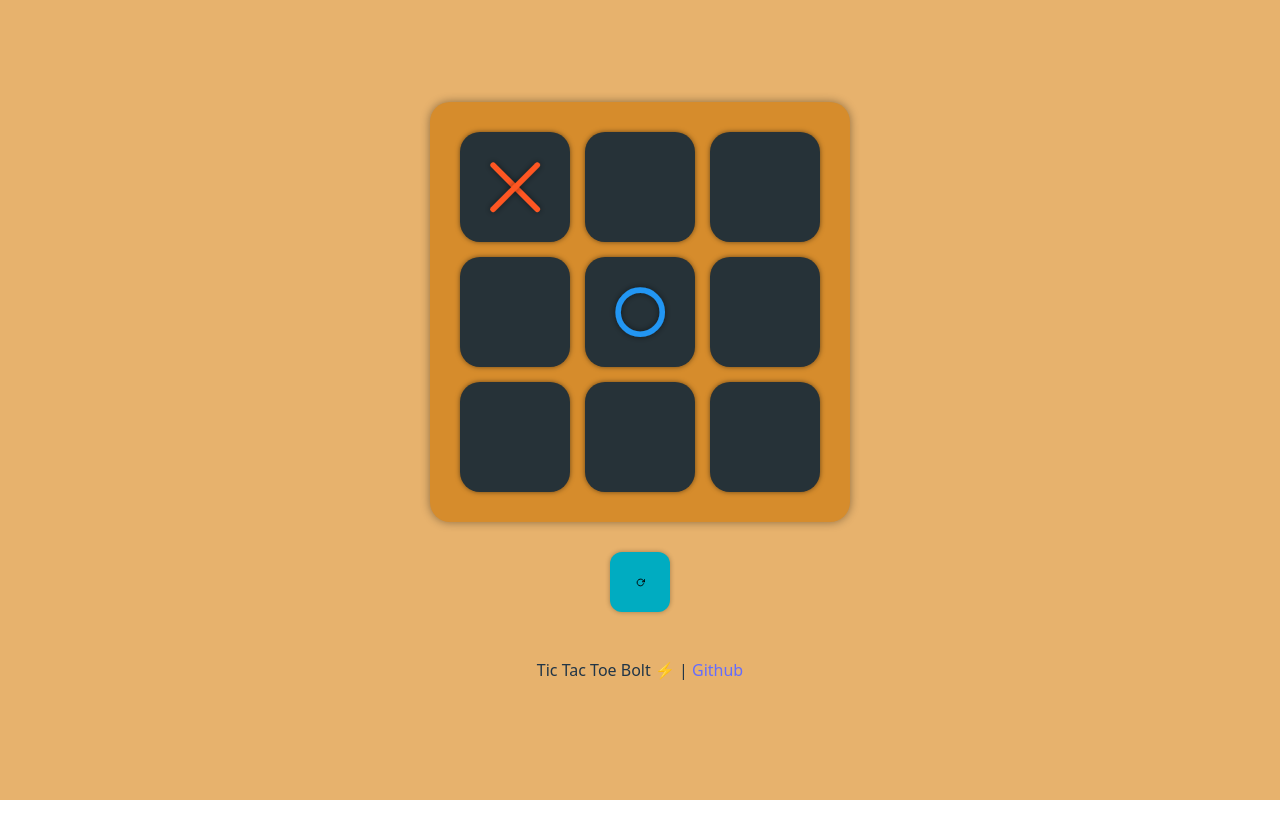
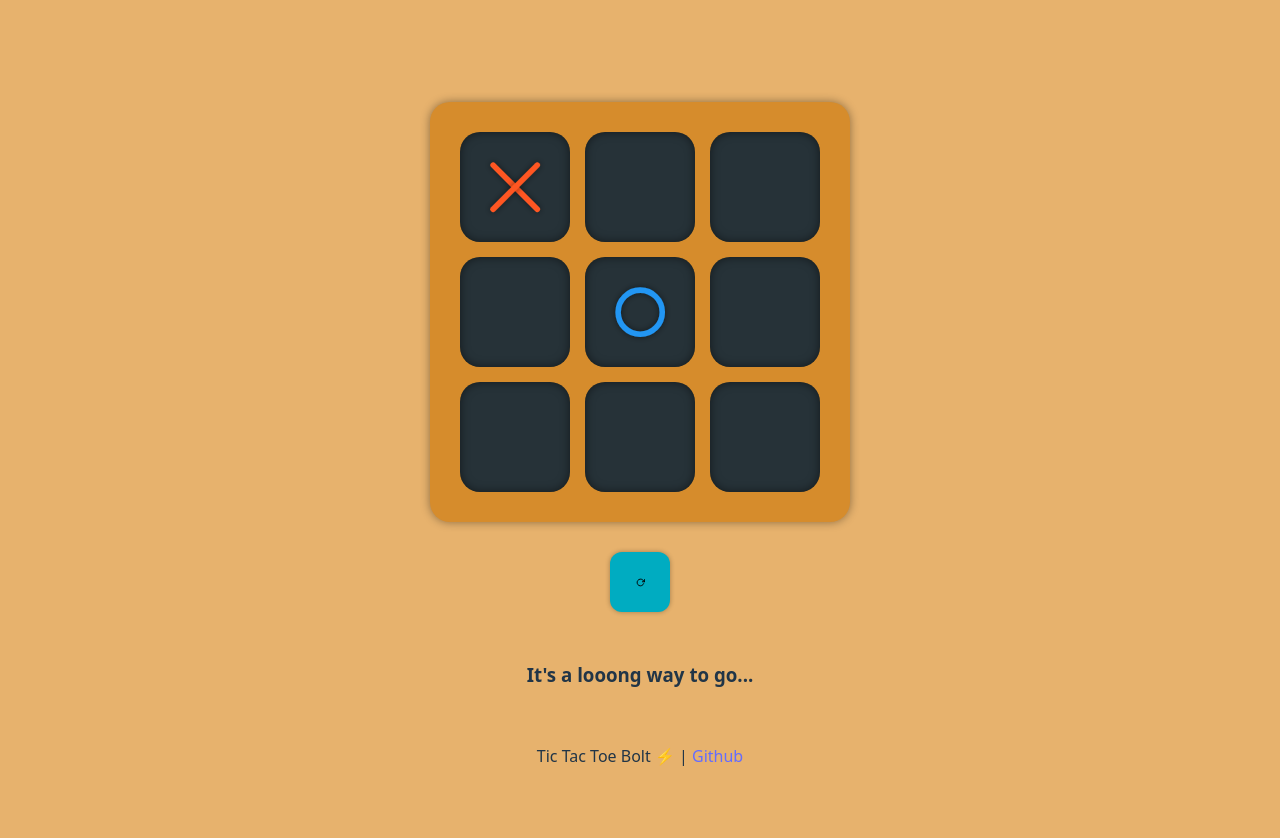
Before and after one commit to d-Bharti001/tic-tac-toe-bolt, a React (Vite) app: page / in a window 1280 px wide. Both pictures are taken after a click on the button 515 px from the left and 187 px from the top of the page. Shown: the top 838 px of the page. Before the commit the page ends 800 px from the top, so only its background shows below. Built offline with nearby package versions, Linux system fonts and the light colour scheme.

Commit message:
Some UI changes with cell and others

```diff
--- a/src/components/GuiBoard.tsx
+++ b/src/components/GuiBoard.tsx
@@ -89,7 +89,7 @@ export default function GuiBoard() {
                 return decideCellEntryVisibilityFromGame(cellPosition);
             }
         }
-        return 0.4;
+        return 0.5;
     };
 
     const handleCellClick = (cellPosition: CellPosition) => {
--- a/src/components/GuiCell.tsx
+++ b/src/components/GuiCell.tsx
@@ -16,7 +16,6 @@ export enum CellBackground {
 }
 
 const CELL_BG = "#263238"; // Dark background for cells
-const WIN_GLOW = "rgba(230, 214, 173, 0.5)"; // Light bluish-white glow
 const X_COLOR = "#FF5722"; // Reddish-orange for X
 const O_COLOR = "#2196F3"; // Blue for O
 
@@ -50,22 +49,22 @@ export default function GuiCell(props: CellProps) {
             style={{
                 width: "100%",
                 height: "100%",
-                background: decideCellBackground(cellPosition) === CellBackground.GLOW
-                    ? `radial-gradient(circle, ${WIN_GLOW} 5%, ${CELL_BG} 70%)`
-                    : CELL_BG,
+                background: CELL_BG,
                 transition: "background 0.3s ease-in-out",
                 display: "flex",
                 alignItems: "center",
                 justifyContent: "center",
                 borderRadius: 20,
-                boxShadow: "0px 0px 5px rgba(0, 0, 0, 0.5)"
+                boxShadow: decideCellBackground(cellPosition) === CellBackground.NORMAL
+                    ? "inset 0px 0px 10px rgba(0, 0, 0, 0.5)"
+                    : "inset 0px 0px 10px rgba(255, 249, 196, 0.8)"
             }}
         >
             <svg
                 width="100%"
                 height="100%"
                 viewBox="0 0 50 50"
-                style={{ opacity: decideCellEntryVisibility(cellPosition, hovering), transition: "opacity 0.1s ease-in-out" }}
+                style={{ opacity: decideCellEntryVisibility(cellPosition, hovering), transition: "opacity 0.2s ease-in-out" }}
             >
                 <defs>
                     <filter id="shadow" x="-50%" y="-50%" width="200%" height="200%">
--- a/src/components/GuiGameStatus.tsx
+++ b/src/components/GuiGameStatus.tsx
@@ -20,7 +20,7 @@ export default function GuiGameStatus() {
     return (
         <>
         {
-            gameStatus === "NOT_STARTED" &&
+            (gameStatus === "NOT_STARTED" || gameStatus === "IN_PROGRESS") &&
             <h3>
                 It's a looong way to go...
             </h3>
```
